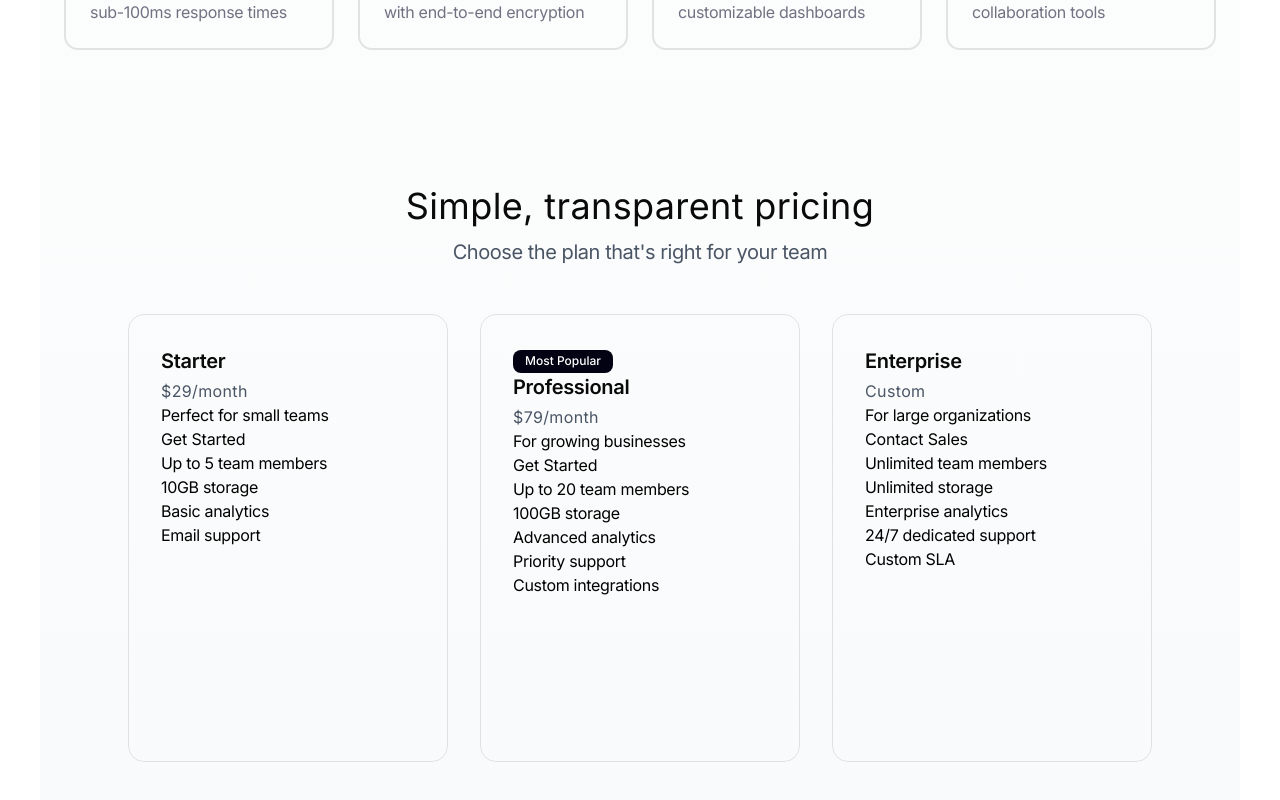
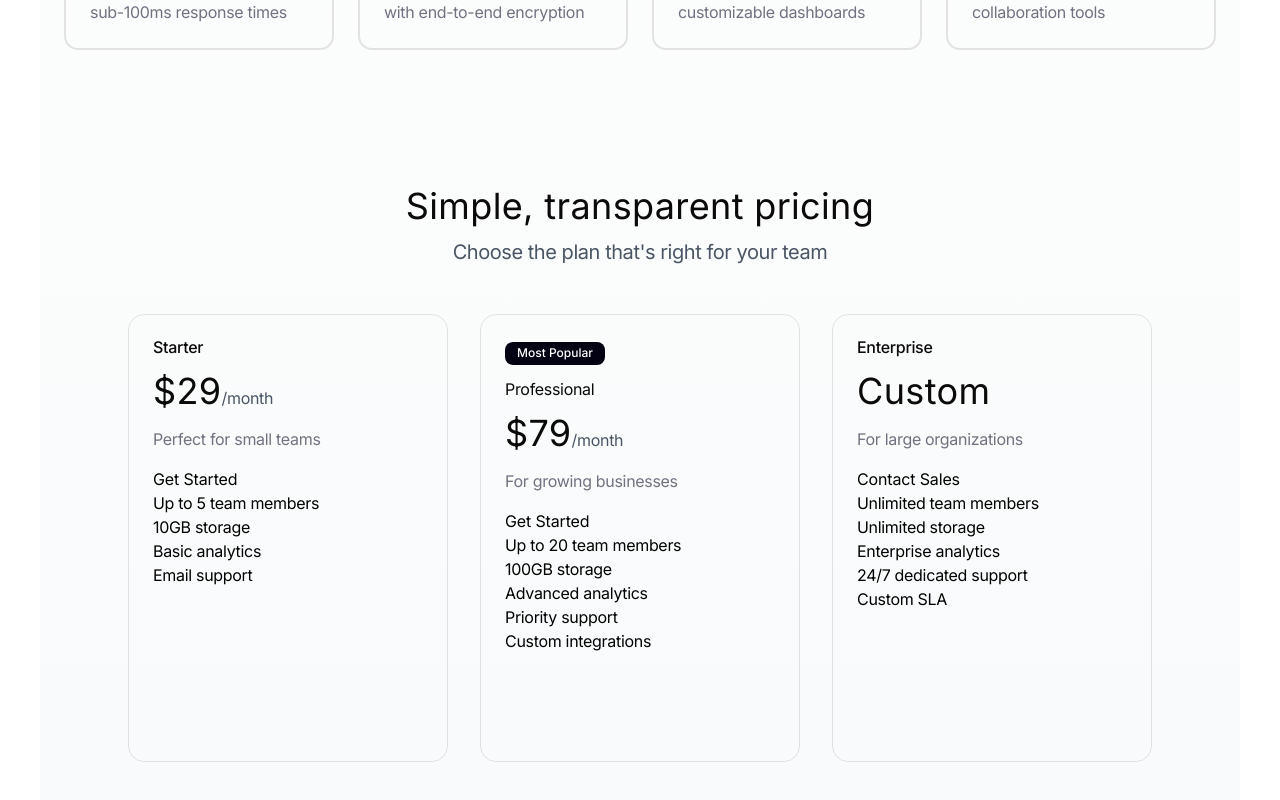
Before and after one commit to SasanTazayoni/detailify, a React (Vite) app: page / in a window 1280 px wide. Shown: the part 1115-1915 px from the top of the page. Built offline with nearby package versions, Linux system fonts and the light colour scheme.

Commit message:
Adjust styles of card headers in pricing component

```diff
--- a/src/components/Pricing.tsx
+++ b/src/components/Pricing.tsx
@@ -14,15 +14,20 @@ function Pricing() {
       </header>
 
       <div className="flex flex-col md:flex-row justify-center items-center gap-8">
-        <div className="border border-[rgba(0,0,0,0.1)] rounded-2xl p-8 text-left w-[320px] h-[448px]">
+        <div className="border border-[rgba(0,0,0,0.1)] rounded-2xl p-6 text-left w-[320px] h-[448px]">
           <header>
-            <h3 className="dark-text text-xl font-semibold tracking-[-0.31px]">
+            <h3 className="dark-text font-medium tracking-[-0.31px] leading-4 mb-4">
               Starter
             </h3>
-            <p className="dark-grey-text mt-1 tracking-[0.37px]">
-              $29<span>/month</span>
+            <p className="dark-text mt-1 text-[36px] leading-10 tracking-[0.37px] mb-4">
+              $29
+              <span className="dark-grey-text tracking-[-0.31px] text-base">
+                /month
+              </span>
             </p>
-            <p className="tracking-[-0.31px]">Perfect for small teams</p>
+            <p className="tracking-[-0.31px] grey-text leading-6 mb-4">
+              Perfect for small teams
+            </p>
           </header>
           <div>
             <button className="tracking-[-0.15px]">Get Started</button>
@@ -35,18 +40,23 @@ function Pricing() {
           </div>
         </div>
 
-        <div className="border border-[rgba(0,0,0,0.1)] rounded-2xl p-8 text-left w-[320px] h-[448px]">
+        <div className="border border-[rgba(0,0,0,0.1)] rounded-2xl p-6 text-left w-[320px] h-[448px]">
           <header>
-            <span className="badge text-white font-medium px-2 py-0.5 text-xs leading-4 inline-flex items-center justify-center w-[100px] h-[23px] text-center">
+            <span className="badge text-white font-medium px-2 py-0.5 text-xs leading-4 inline-flex items-center justify-center w-[100px] h-[23px] text-center mb-4">
               Most Popular
             </span>
-            <h3 className="dark-text text-xl font-semibold tracking-[-0.31px]">
+            <h3 className="dark-text tracking-[-0.31px] leading-4 mb-4">
               Professional
             </h3>
-            <p className="dark-grey-text mt-1 tracking-[0.37px]">
-              $79<span>/month</span>
+            <p className="dark-text mt-1 text-[36px] leading-10 tracking-[0.37px] mb-4">
+              $79
+              <span className="dark-grey-text tracking-[-0.31px] text-base">
+                /month
+              </span>
             </p>
-            <p className="tracking-[-0.31px]">For growing businesses</p>
+            <p className="tracking-[-0.31px] grey-text leading-6 mb-4">
+              For growing businesses
+            </p>
           </header>
           <div>
             <button className="tracking-[-0.15px]">Get Started</button>
@@ -60,13 +70,17 @@ function Pricing() {
           </div>
         </div>
 
-        <div className="border border-[rgba(0,0,0,0.1)] rounded-2xl p-8 text-left w-[320px] h-[448px]">
+        <div className="border border-[rgba(0,0,0,0.1)] rounded-2xl p-6 text-left w-[320px] h-[448px]">
           <header>
-            <h3 className="dark-text text-xl font-semibold tracking-[-0.31px]">
+            <h3 className="dark-text font-medium tracking-[-0.31px] leading-4 mb-4">
               Enterprise
             </h3>
-            <p className="dark-grey-text mt-1 tracking-[0.37px]">Custom</p>
-            <p className="tracking-[-0.31px]">For large organizations</p>
+            <p className="dark-text mt-1 text-[36px] leading-10 tracking-[0.37px] mb-4">
+              Custom
+            </p>
+            <p className="tracking-[-0.31px] grey-text leading-6 mb-4">
+              For large organizations
+            </p>
           </header>
           <div>
             <button className="tracking-[-0.15px]">Contact Sales</button>
```
